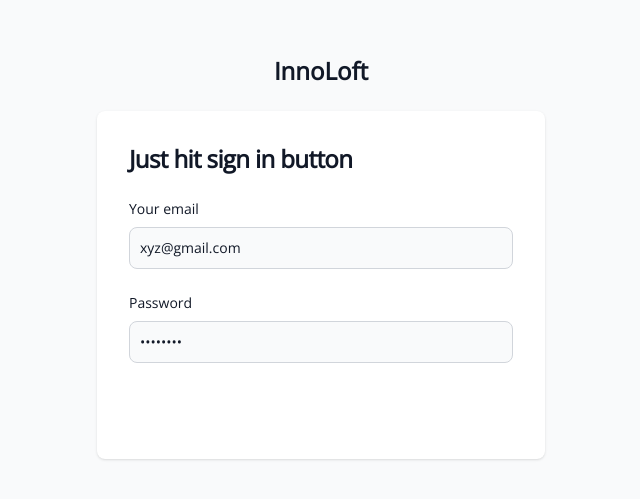
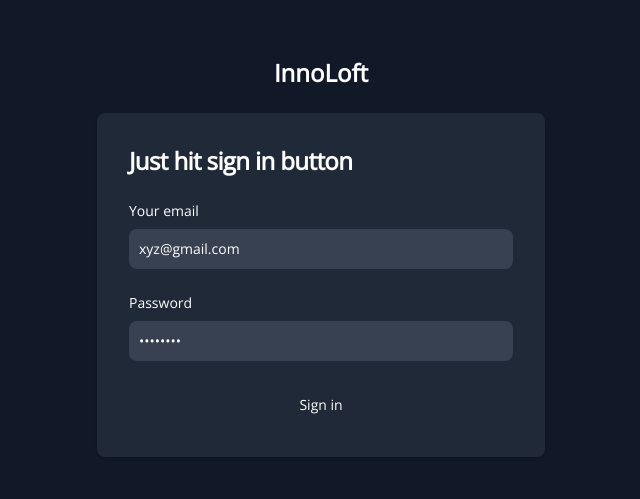
Before and after one commit to clintonjosephs/innoloft, a Next.js app: page / in a window 1280 px wide. Shown: the part 143-642 px from the top of the page, without its empty margins (319-959 px from the left). Built offline with nearby package versions, Linux system fonts and the light colour scheme.

Commit message:
Css fixes

```diff
--- a/pages/index.tsx
+++ b/pages/index.tsx
@@ -9,24 +9,24 @@
         Join Our Frontend Team | Software Technology Company - Innoloft
       </title>
 
-      <section className="bg-gray-50 dark:bg-gray-900">
+      <section className="bg-gray-900">
         <div className="flex flex-col items-center justify-center px-6 py-8 mx-auto md:h-screen lg:py-0">
           <a
             href="#"
-            className="flex items-center mb-6 text-2xl font-semibold text-gray-900 dark:text-white"
+            className="flex items-center mb-6 text-2xl font-semibold text-white"
           >
             InnoLoft
           </a>
-          <div className="w-full bg-white rounded-lg shadow dark:border md:mt-0 sm:max-w-md xl:p-0 dark:bg-gray-800 dark:border-gray-700">
+          <div className="w-full rounded-lg shadow  md:mt-0 sm:max-w-md xl:p-0 bg-gray-800 border-gray-700">
             <div className="p-6 space-y-4 md:space-y-6 sm:p-8">
-              <h1 className="text-xl font-bold leading-tight tracking-tight text-gray-900 md:text-2xl dark:text-white">
+              <h1 className="text-xl font-bold leading-tight tracking-tight  md:text-2xl text-white">
                 Just hit sign in button
               </h1>
               <form className="space-y-4 md:space-y-6" action="#">
                 <div>
                   <label
                     htmlFor="email"
-                    className="block mb-2 text-sm font-medium text-gray-900 dark:text-white"
+                    className="block mb-2 text-sm font-medium  text-white"
                   >
                     Your email
                   </label>
@@ -34,7 +34,7 @@
                     type="email"
                     name="email"
                     id="email"
-                    className="bg-gray-50 border border-gray-300 text-gray-900 sm:text-sm rounded-lg focus:ring-primary-600 focus:border-primary-600 block w-full p-2.5 dark:bg-gray-700 dark:border-gray-600 dark:placeholder-gray-400 dark:text-white dark:focus:ring-blue-500 dark:focus:border-blue-500"
+                    className="sm:text-sm rounded-lg focus:ring-primary-600 focus:border-primary-600 block w-full p-2.5 bg-gray-700 border-gray-600 placeholder-gray-400 text-white focus:ring-blue-500 focus:border-blue-500"
                     placeholder="name@company.com"
                     defaultValue="xyz@gmail.com"
                     required
@@ -43,7 +43,7 @@
                 <div>
                   <label
                     htmlFor="password"
-                    className="block mb-2 text-sm font-medium text-gray-900 dark:text-white"
+                    className="block mb-2 text-sm font-medium  text-white"
                   >
                     Password
                   </label>
@@ -52,12 +52,12 @@
                     name="password"
                     id="password"
                     placeholder="••••••••"
-                    className="bg-gray-50 border border-gray-300 text-gray-900 sm:text-sm rounded-lg focus:ring-primary-600 focus:border-primary-600 block w-full p-2.5 dark:bg-gray-700 dark:border-gray-600 dark:placeholder-gray-400 dark:text-white dark:focus:ring-blue-500 dark:focus:border-blue-500"
+                    className="sm:text-sm rounded-lg focus:ring-primary-600 focus:border-primary-600 block w-full p-2.5 bg-gray-700 border-gray-600 placeholder-gray-400 text-white focus:ring-blue-500 focus:border-blue-500"
                     required
                     defaultValue="password"
                   />
                 </div>
-                  <button type="button"  onClick={() => router.push('/products/[ids]', `/products/6781`)} className="w-full text-white bg-primary-600 hover:bg-primary-700 focus:ring-4 focus:outline-none focus:ring-primary-300 font-medium rounded-lg text-sm px-5 py-2.5 text-center dark:bg-primary-600 dark:hover:bg-primary-700 dark:focus:ring-primary-800">Sign in</button>
+                  <button type="button"  onClick={() => router.push('/products/[ids]', `/products/6781`)} className="w-full text-white bg-primary-600 hover:bg-primary-700 focus:ring-4 focus:outline-none focus:ring-primary-300 font-medium rounded-lg text-sm px-5 py-2.5 text-center bg-primary-600 hover:bg-primary-700 focus:ring-primary-800">Sign in</button>
               </form>
             </div>
           </div>
```
